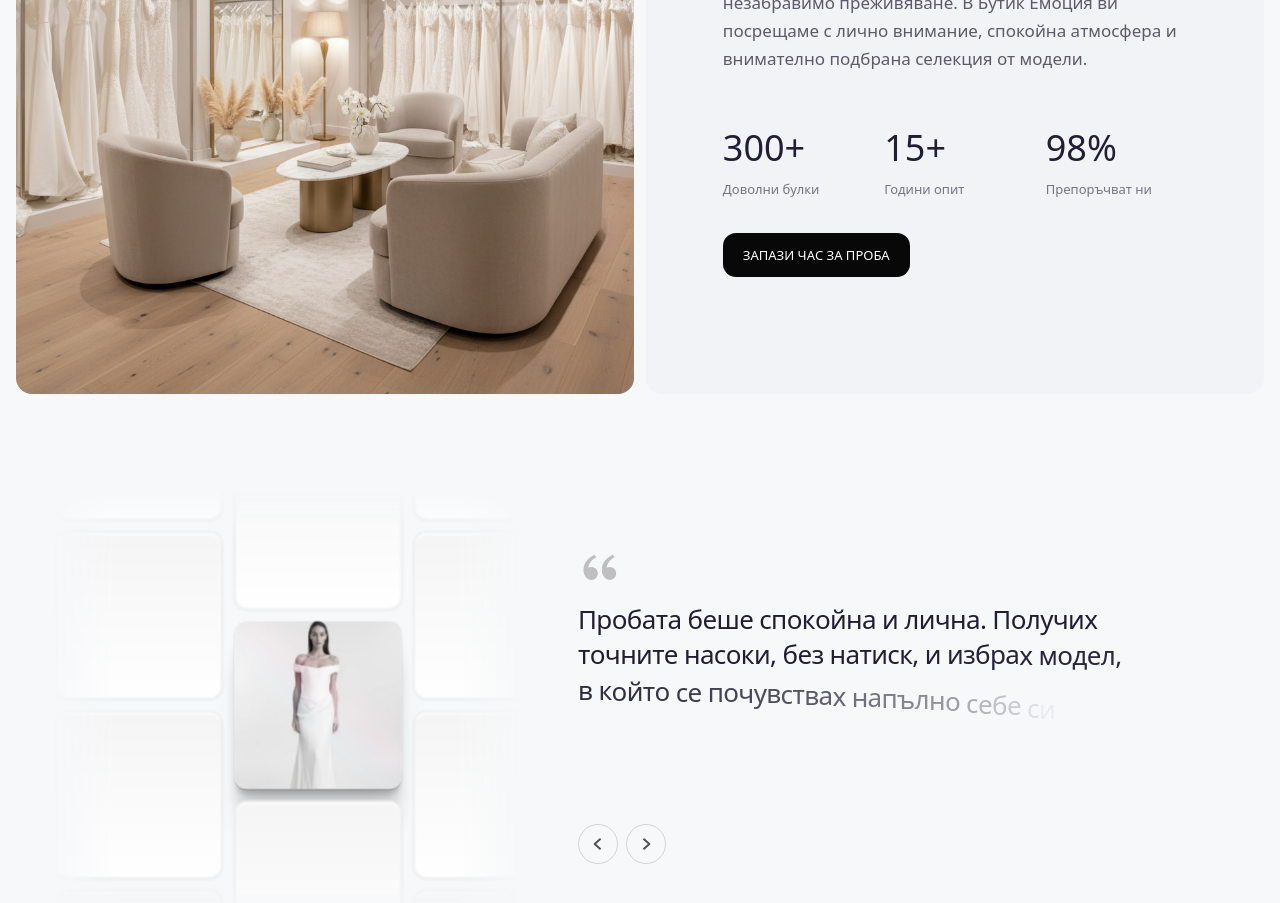
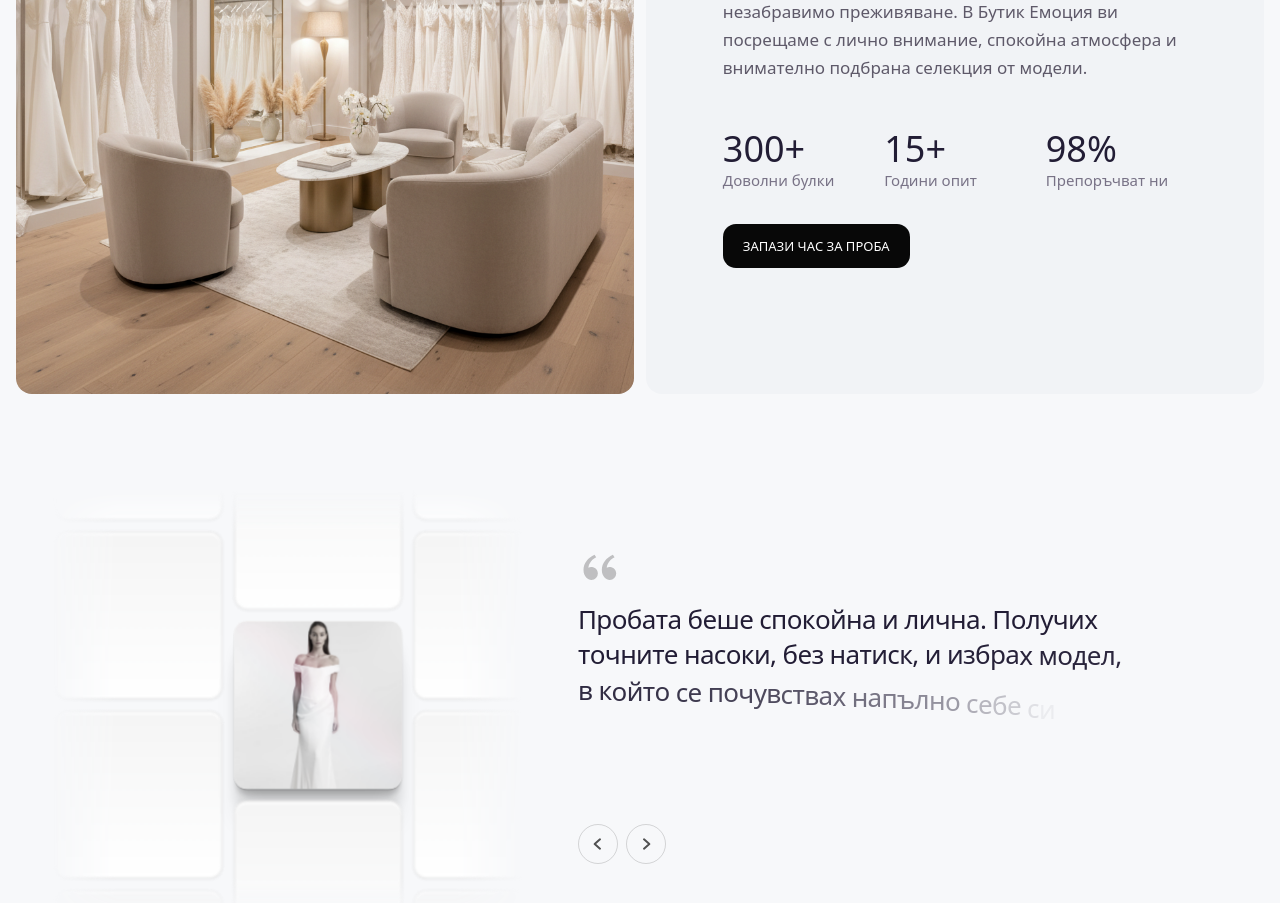
Before and after one commit to stilliyan/emocia, a Next.js app: page / in a window 1280 px wide. Shown: the part 4020-4923 px from the top of the page. Built offline with nearby package versions, Linux system fonts and the light colour scheme; no server answers.

Commit message:
style: refine storefront stats labels

```diff
--- a/src/components/storefront/storefront.css
+++ b/src/components/storefront/storefront.css
@@ -124,9 +124,9 @@
 .storefront-about__copy { background: #f1f3f6; }
 .storefront-about__copy > p:not(.storefront-eyebrow) { margin-top: 26px !important; }
 .storefront-about__stats { display: grid; grid-template-columns: repeat(3, 1fr); gap: 20px; margin: 48px 0 34px; }
-.storefront-about__stats div { display: grid; gap: 5px; }
-.storefront-about__stats strong { font-size: 36px; font-weight: 300; }
-.storefront-about__stats span { color: var(--storefront-muted); font-size: 13px; }
+.storefront-about__stats div { display: grid; gap: 2px; }
+.storefront-about__stats strong { font-size: 36px; font-weight: 300; line-height: 1.05; }
+.storefront-about__stats span { color: var(--storefront-muted); font-size: 15px; line-height: 1.35; }
 .storefront-about .storefront-button { align-self: flex-start; }
 
 .storefront-testimonial { display: flex; margin: 96px 16px; justify-content: center; }
```
